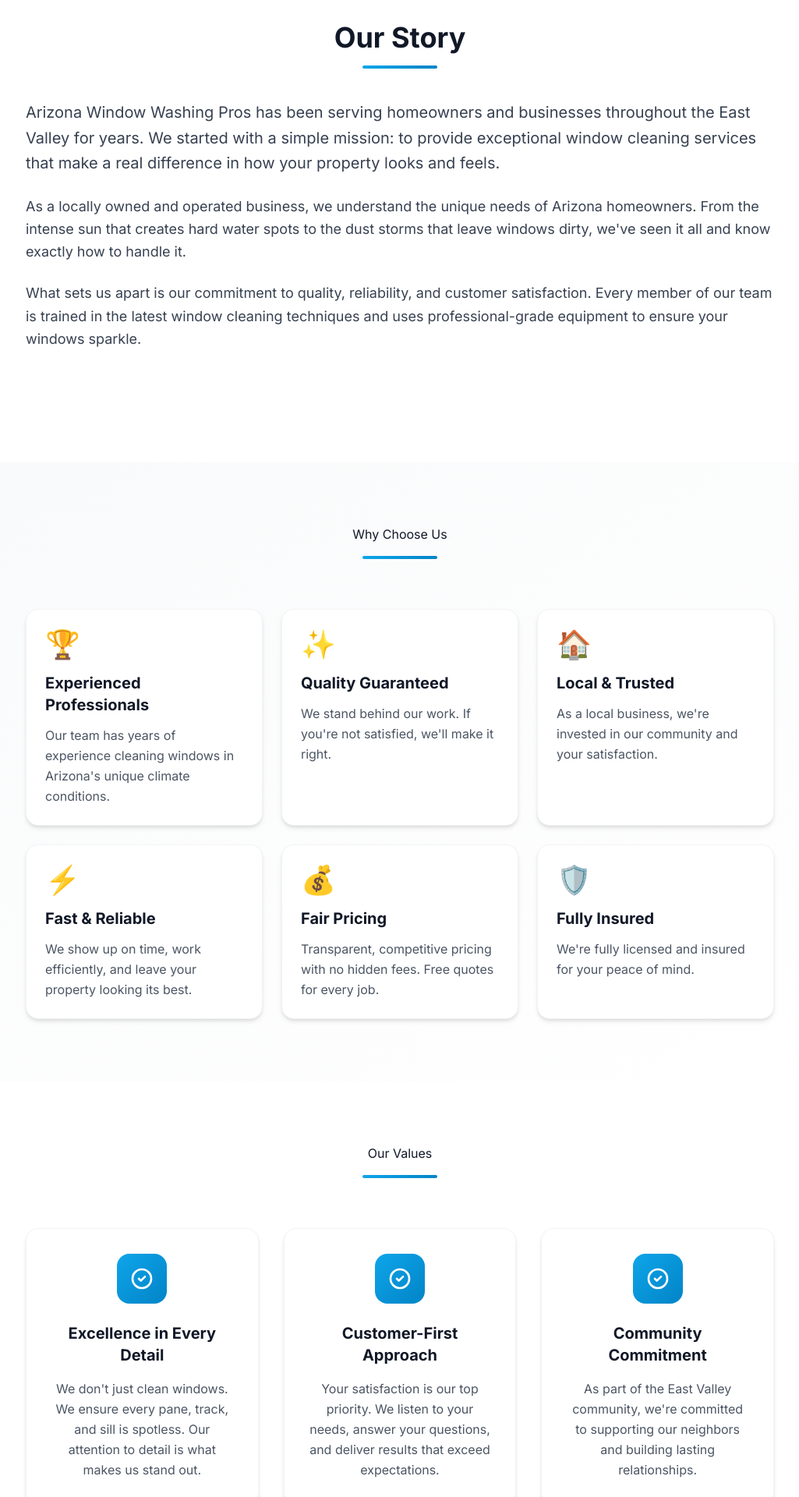
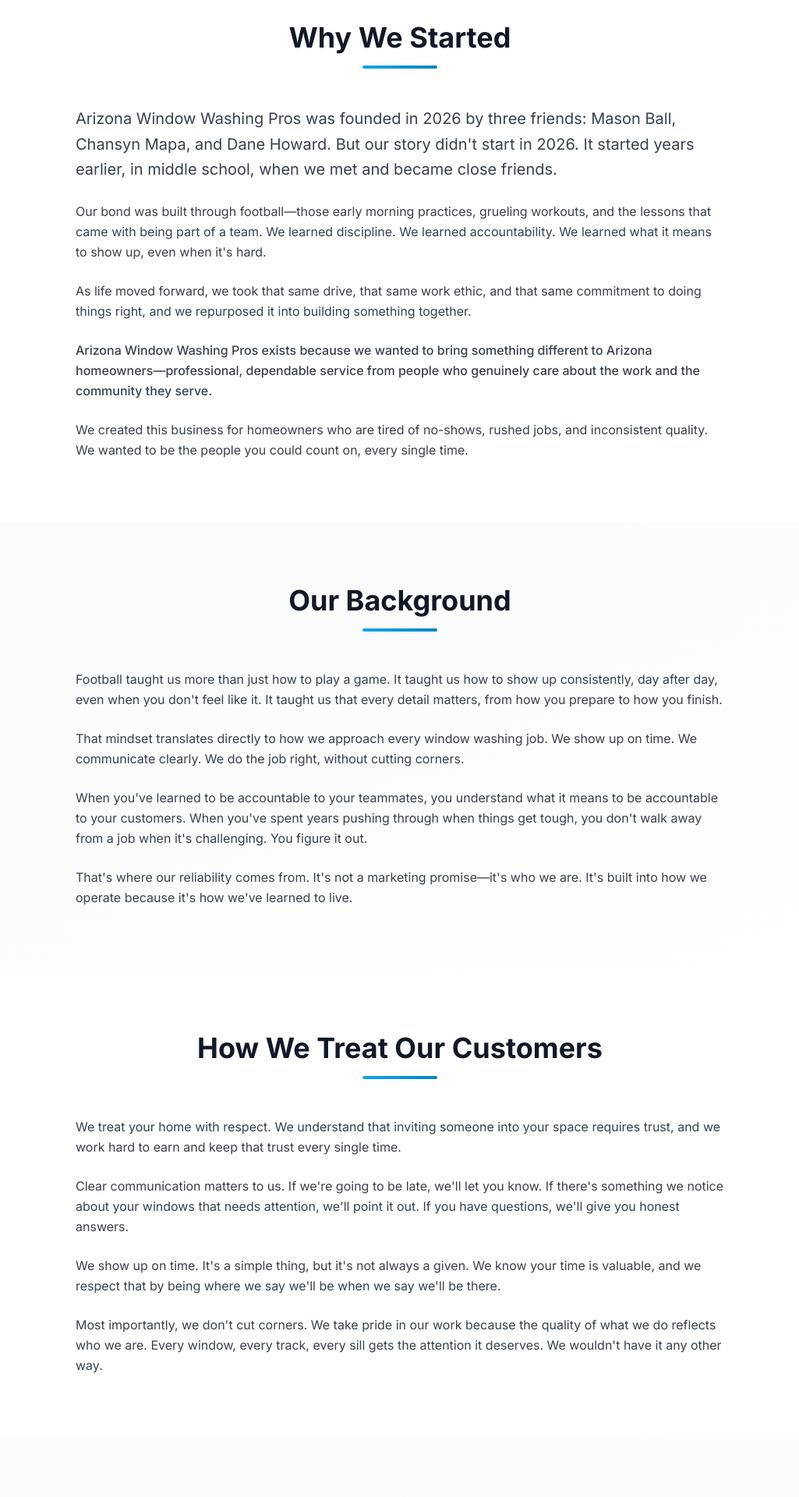
Before and after one commit to Masonba11/arizonawindowwashingpros, a Next.js app: page /about in a window 1280 px wide. Shown: the part 680-2600 px from the top of the page at 78% size, without its empty margins (127-1152 px from the left). Built offline with nearby package versions, Linux system fonts and the light colour scheme.

Commit message:
Rewrite About page with authentic story about founders and values

```diff
--- a/app/about/page.tsx
+++ b/app/about/page.tsx
@@ -1,16 +1,12 @@
 import Link from 'next/link'
 import { BUSINESS_INFO } from '@/lib/constants'
 import ContactForm from '@/components/ContactForm'
-import FAQSection from '@/components/FAQSection'
-import ReviewsSection from '@/components/ReviewsSection'
 import HeroVideo from '@/components/HeroVideo'
-import { generalFAQs } from '@/lib/faqs'
-import { reviews } from '@/lib/reviews'
 import { generateMetadata } from '@/lib/seo'
 
 export const metadata = generateMetadata({
   title: 'About Us',
-  description: `Learn about ${BUSINESS_INFO.name} - your trusted local window washing professionals serving Mesa, Gilbert, Queen Creek, and Chandler, Arizona.`,
+  description: `Learn about ${BUSINESS_INFO.name} - founded in 2026 by Mason Ball, Chansyn Mapa, and Dane Howard. Three friends who built a window washing business on discipline, reliability, and genuine care for Arizona homeowners.`,
   path: '/about',
 })
 
@@ -20,7 +16,7 @@
       {/* Hero */}
       <HeroVideo
         title="About Arizona Window Washing Pros"
-        subtitle="Your trusted local window cleaning experts"
+        subtitle="Three friends. A shared vision. Built on trust."
       >
         <div className="flex flex-col sm:flex-row gap-4 justify-center">
           <a
@@ -35,116 +31,132 @@
         </div>
       </HeroVideo>
 
-      {/* Company Story */}
+      {/* Opening Section - Why We Started */}
       <section className="section-padding bg-white">
-        <div className="container-custom max-w-5xl">
-          <div className="content-section">
-            <div className="text-center mb-10">
-              <h2 className="text-3xl md:text-4xl font-bold mb-4 text-gray-900">Our Story</h2>
-              <div className="w-24 h-1 bg-gradient-to-r from-primary-500 to-primary-600 mx-auto rounded-full"></div>
-            </div>
-            <div className="space-y-6">
-              <p className="text-xl text-gray-700 leading-relaxed">
-                {BUSINESS_INFO.name} has been serving homeowners and businesses throughout the East Valley for years. We started with a simple mission: to provide exceptional window cleaning services that make a real difference in how your property looks and feels.
+        <div className="container-custom max-w-4xl">
+          <div className="text-center mb-12">
+            <h2 className="text-3xl md:text-4xl font-bold mb-4 text-gray-900">Why We Started</h2>
+            <div className="w-24 h-1 bg-gradient-to-r from-primary-500 to-primary-600 mx-auto rounded-full"></div>
+          </div>
+          <div className="prose prose-lg max-w-none text-gray-700 space-y-6">
+            <p className="text-xl leading-relaxed">
+              Arizona Window Washing Pros was founded in 2026 by three friends: Mason Ball, Chansyn Mapa, and Dane Howard. But our story didn't start in 2026. It started years earlier, in middle school, when we met and became close friends.
+            </p>
+            <p className="leading-relaxed">
+              Our bond was built through football—those early morning practices, grueling workouts, and the lessons that came with being part of a team. We learned discipline. We learned accountability. We learned what it means to show up, even when it's hard.
+            </p>
+            <p className="leading-relaxed">
+              As life moved forward, we took that same drive, that same work ethic, and that same commitment to doing things right, and we repurposed it into building something together.
+            </p>
+            <p className="leading-relaxed font-medium">
+              Arizona Window Washing Pros exists because we wanted to bring something different to Arizona homeowners—professional, dependable service from people who genuinely care about the work and the community they serve.
+            </p>
+            <p className="leading-relaxed">
+              We created this business for homeowners who are tired of no-shows, rushed jobs, and inconsistent quality. We wanted to be the people you could count on, every single time.
+            </p>
+          </div>
+        </div>
+      </section>
+
+      {/* Our Background */}
+      <section className="section-padding gradient-bg">
+        <div className="container-custom max-w-4xl">
+          <div className="text-center mb-12">
+            <h2 className="text-3xl md:text-4xl font-bold mb-4 text-gray-900">Our Background</h2>
+            <div className="w-24 h-1 bg-gradient-to-r from-primary-500 to-primary-600 mx-auto rounded-full"></div>
+          </div>
+          <div className="prose prose-lg max-w-none text-gray-700 space-y-6">
+            <p className="leading-relaxed">
+              Football taught us more than just how to play a game. It taught us how to show up consistently, day after day, even when you don't feel like it. It taught us that every detail matters, from how you prepare to how you finish.
+            </p>
+            <p className="leading-relaxed">
+              That mindset translates directly to how we approach every window washing job. We show up on time. We communicate clearly. We do the job right, without cutting corners.
+            </p>
+            <p className="leading-relaxed">
+              When you've learned to be accountable to your teammates, you understand what it means to be accountable to your customers. When you've spent years pushing through when things get tough, you don't walk away from a job when it's challenging. You figure it out.
+            </p>
+            <p className="leading-relaxed">
+              That's where our reliability comes from. It's not a marketing promise—it's who we are. It's built into how we operate because it's how we've learned to live.
+            </p>
+          </div>
+        </div>
+      </section>
+
+      {/* How We Treat Our Customers */}
+      <section className="section-padding bg-white">
+        <div className="container-custom max-w-4xl">
+          <div className="text-center mb-12">
+            <h2 className="text-3xl md:text-4xl font-bold mb-4 text-gray-900">How We Treat Our Customers</h2>
+            <div className="w-24 h-1 bg-gradient-to-r from-primary-500 to-primary-600 mx-auto rounded-full"></div>
+          </div>
+          <div className="prose prose-lg max-w-none text-gray-700 space-y-6">
+            <p className="leading-relaxed">
+              We treat your home with respect. We understand that inviting someone into your space requires trust, and we work hard to earn and keep that trust every single time.
+            </p>
+            <p className="leading-relaxed">
+              Clear communication matters to us. If we're going to be late, we'll let you know. If there's something we notice about your windows that needs attention, we'll point it out. If you have questions, we'll give you honest answers.
+            </p>
+            <p className="leading-relaxed">
+              We show up on time. It's a simple thing, but it's not always a given. We know your time is valuable, and we respect that by being where we say we'll be when we say we'll be there.
+            </p>
+            <p className="leading-relaxed">
+              Most importantly, we don't cut corners. We take pride in our work because the quality of what we do reflects who we are. Every window, every track, every sill gets the attention it deserves. We wouldn't have it any other way.
+            </p>
+          </div>
+        </div>
+      </section>
+
+      {/* Why Arizona Window Washing Pros Exists */}
+      <section className="section-padding gradient-bg">
+        <div className="container-custom max-w-4xl">
+          <div className="text-center mb-12">
+            <h2 className="text-3xl md:text-4xl font-bold mb-4 text-gray-900">Why Arizona Window Washing Pros Exists</h2>
+            <div className="w-24 h-1 bg-gradient-to-r from-primary-500 to-primary-600 mx-auto rounded-full"></div>
+          </div>
+          <div className="prose prose-lg max-w-none text-gray-700 space-y-6">
+            <p className="leading-relaxed">
+              We're a local business, built to serve Arizona homeowners with quality window washing services. But we're also built to last—not just as a company, but as part of this community.
+            </p>
+            <p className="leading-relaxed">
+              We're not interested in quick wins or shortcuts. We're interested in building long-term relationships with people who live here, work here, and care about this place as much as we do.
+            </p>
+            <p className="leading-relaxed">
+              Everything we do is built on trust, not shortcuts. When you choose Arizona Window Washing Pros, you're choosing people who genuinely care about the work and the community they serve.
+            </p>
+            <p className="leading-relaxed">
+              We take pride in what we do because we understand that when you trust us with your home, that's not something we take lightly. It's a responsibility we're honored to have.
+            </p>
+          </div>
+        </div>
+      </section>
+
+      {/* Closing Statement */}
+      <section className="section-padding bg-white">
+        <div className="container-custom max-w-4xl">
+          <div className="prose prose-lg max-w-none text-gray-700 space-y-6">
+            <p className="leading-relaxed text-xl">
+              We're grateful for every customer who trusts us with their window washing needs. This isn't just our business—it's our commitment to showing up and doing things the right way, for the long haul.
+            </p>
+            <p className="leading-relaxed">
+              When you choose Arizona Window Washing Pros, you're choosing people who genuinely care about the work and the community they serve.
+            </p>
+            <p className="leading-relaxed">
+              Thank you for considering us. We'd be honored to earn your trust.
+            </p>
+            <div className="mt-8 pt-8 border-t border-gray-200">
+              <p className="text-gray-600 text-base">
+                — Mason Ball, Chansyn Mapa, and Dane Howard
               </p>
-              <p className="text-gray-700 leading-relaxed text-lg">
-                As a locally owned and operated business, we understand the unique needs of Arizona homeowners. From the intense sun that creates hard water spots to the dust storms that leave windows dirty, we&apos;ve seen it all and know exactly how to handle it.
-              </p>
-              <p className="text-gray-700 leading-relaxed text-lg">
-                What sets us apart is our commitment to quality, reliability, and customer satisfaction. Every member of our team is trained in the latest window cleaning techniques and uses professional-grade equipment to ensure your windows sparkle.
+              <p className="text-gray-600 text-base mt-2">
+                Founders, Arizona Window Washing Pros
               </p>
             </div>
           </div>
         </div>
       </section>
 
-      {/* Why Choose Us */}
-      <section className="section-padding gradient-bg">
-        <div className="container-custom max-w-5xl">
-          <div className="text-center mb-16">
-            <h2 className="section-title">Why Choose Us</h2>
-            <div className="w-24 h-1 bg-gradient-to-r from-primary-500 to-primary-600 mx-auto mt-4 rounded-full"></div>
-          </div>
-          <div className="grid grid-cols-1 md:grid-cols-2 lg:grid-cols-3 gap-6">
-            {[
-              { icon: '🏆', title: 'Experienced Professionals', desc: 'Our team has years of experience cleaning windows in Arizona\'s unique climate conditions.' },
-              { icon: '✨', title: 'Quality Guaranteed', desc: 'We stand behind our work. If you\'re not satisfied, we\'ll make it right.' },
-              { icon: '🏠', title: 'Local & Trusted', desc: 'As a local business, we\'re invested in our community and your satisfaction.' },
-              { icon: '⚡', title: 'Fast & Reliable', desc: 'We show up on time, work efficiently, and leave your property looking its best.' },
-              { icon: '💰', title: 'Fair Pricing', desc: 'Transparent, competitive pricing with no hidden fees. Free quotes for every job.' },
-              { icon: '🛡️', title: 'Fully Insured', desc: 'We\'re fully licensed and insured for your peace of mind.' },
-            ].map((item, index) => (
-              <div key={index} className="card card-hover">
-                <div className="p-6">
-                  <div className="text-4xl mb-4">{item.icon}</div>
-                  <h3 className="text-xl font-bold mb-3 text-gray-900">{item.title}</h3>
-                  <p className="text-gray-600 leading-relaxed">{item.desc}</p>
-                </div>
-              </div>
-            ))}
-          </div>
-        </div>
-      </section>
-
-      {/* Team / Values */}
-      <section className="section-padding bg-white">
-        <div className="container-custom max-w-5xl">
-          <div className="text-center mb-16">
-            <h2 className="section-title">Our Values</h2>
-            <div className="w-24 h-1 bg-gradient-to-r from-primary-500 to-primary-600 mx-auto mt-4 rounded-full"></div>
-          </div>
-          <div className="grid md:grid-cols-3 gap-8">
-            {[
-              { title: 'Excellence in Every Detail', desc: 'We don\'t just clean windows. We ensure every pane, track, and sill is spotless. Our attention to detail is what makes us stand out.' },
-              { title: 'Customer-First Approach', desc: 'Your satisfaction is our top priority. We listen to your needs, answer your questions, and deliver results that exceed expectations.' },
-              { title: 'Community Commitment', desc: 'As part of the East Valley community, we\'re committed to supporting our neighbors and building lasting relationships.' },
-            ].map((item, index) => (
-              <div key={index} className="card">
-                <div className="p-8 text-center">
-                  <div className="w-16 h-16 bg-gradient-to-br from-primary-500 to-primary-600 rounded-2xl flex items-center justify-center mx-auto mb-6">
-                    <svg className="w-8 h-8 text-white" fill="none" stroke="currentColor" viewBox="0 0 24 24">
-                      <path strokeLinecap="round" strokeLinejoin="round" strokeWidth={2} d="M9 12l2 2 4-4m6 2a9 9 0 11-18 0 9 9 0 0118 0z" />
-                    </svg>
-                  </div>
-                  <h3 className="text-xl font-bold mb-4 text-gray-900">{item.title}</h3>
-                  <p className="text-gray-600 leading-relaxed">{item.desc}</p>
-                </div>
-              </div>
-            ))}
-          </div>
-        </div>
-      </section>
-
-      {/* Rich Content Section */}
-      <section className="bg-gray-50 section-padding">
-        <div className="container-custom max-w-4xl">
-          <div className="prose prose-lg max-w-none">
-            <h2 className="text-3xl md:text-4xl font-bold mb-6 text-center">Our Commitment to Excellence</h2>
-            <p className="text-xl text-gray-700 mb-6">
-              At Arizona Window Washing Pros, we believe that clean windows are more than just a cosmetic improvement. They enhance your quality of life by bringing more natural light into your home and improving your view of the beautiful Arizona landscape.
-            </p>
-            <p className="text-gray-700 mb-6">
-              We&apos;ve built our reputation on reliability, quality, and customer satisfaction. Every job is completed with meticulous attention to detail, using professional-grade equipment and eco-friendly cleaning solutions. Our team members are not just employees. They&apos;re trained professionals who take pride in their work.
-            </p>
-            <h3 className="text-2xl font-bold mb-4 mt-8">Local Expertise, Professional Results</h3>
-            <p className="text-gray-700 mb-4">
-              Living and working in Arizona has given us unique insights into the challenges local homeowners face. We know how to effectively remove hard water spots caused by mineral-rich water, how to clean windows after dust storms, and how to maintain windows in extreme heat conditions.
-            </p>
-            <p className="text-gray-700 mb-6">
-              Our local knowledge, combined with professional training and the best equipment, ensures that your windows receive the care they need to look their best year-round. We&apos;re not just a cleaning service. We&apos;re your neighbors, committed to helping you maintain a beautiful home.
-            </p>
-          </div>
-        </div>
-      </section>
-
-      {/* Reviews Section */}
-      <ReviewsSection reviews={reviews} maxReviews={6} />
-
-      {/* FAQ Section */}
-      <FAQSection faqs={generalFAQs} />
-
       {/* Contact Form */}
-      <section id="contact-form" className="section-padding bg-white">
+      <section id="contact-form" className="section-padding bg-gray-50">
         <div className="container-custom max-w-2xl">
           <ContactForm />
         </div>
```
